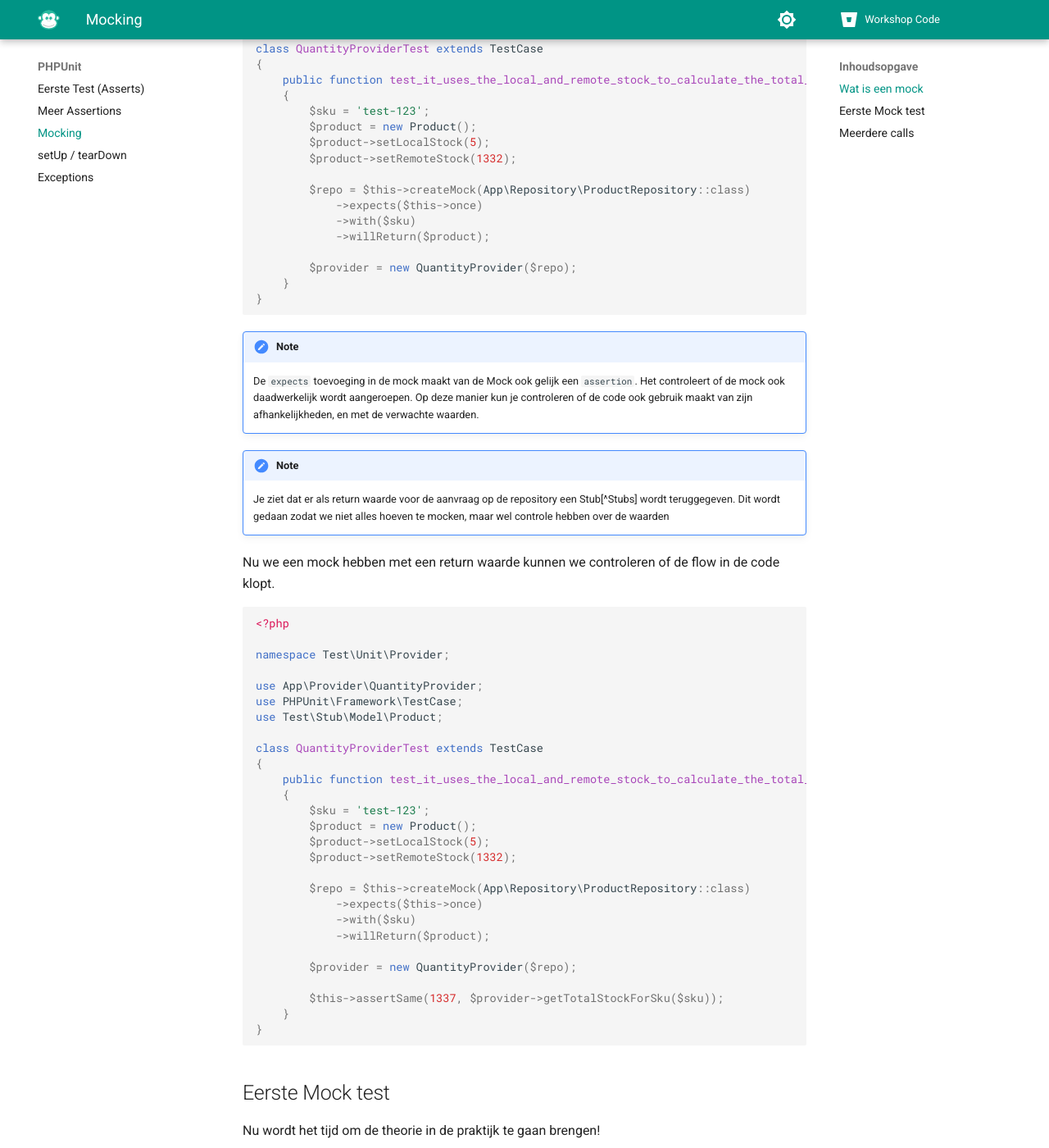
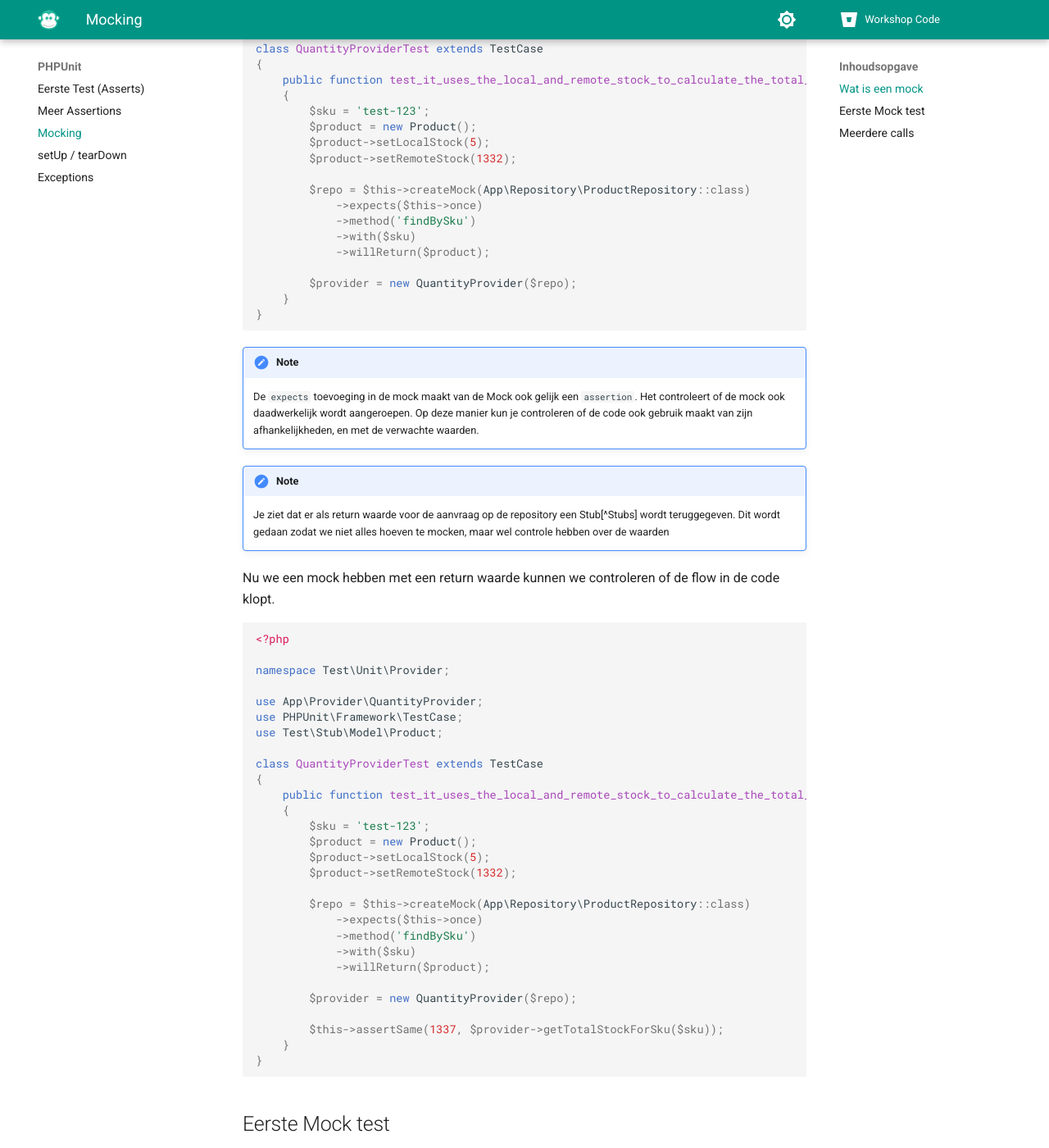
Before and after one commit to wimulkeman/symfony-unit-test-workshop-docs, an MkDocs documentation site: the page built from docs/tabs/PHPUnit/mocking.md, in a window 1280 px wide and 1400 px high, scrolled down 2594 px. Shown: the whole window at 82% size. Built offline with MkDocs 1.6.1 and Material for MkDocs 9.7.7, drawn with Linux system fonts in a browser that asks for light colours.

Commit message:
fix: adding missing method call

```diff
--- a/docs/tabs/PHPUnit/mocking.md
+++ b/docs/tabs/PHPUnit/mocking.md
@@ -128,6 +128,7 @@ class QuantityProviderTest extends TestCase
 
         $repo = $this->createMock(App\Repository\ProductRepository::class)
             ->expects($this->once)
+            ->method('findBySku')
             ->with($sku)
             ->willReturn($product);
 
@@ -167,6 +168,7 @@ class QuantityProviderTest extends TestCase
 
         $repo = $this->createMock(App\Repository\ProductRepository::class)
             ->expects($this->once)
+            ->method('findBySku')
             ->with($sku)
             ->willReturn($product);
 
```
